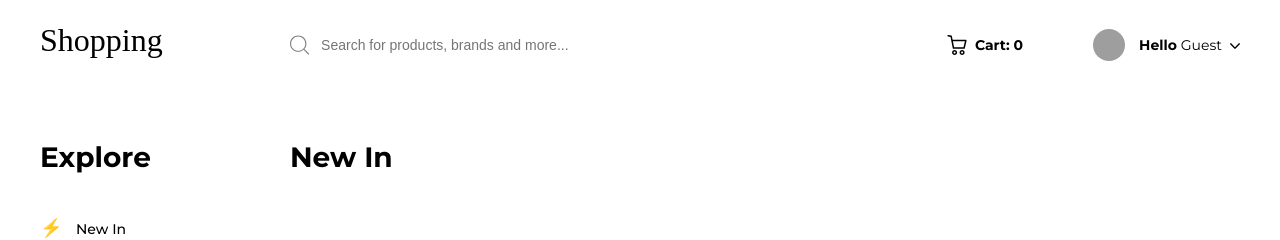
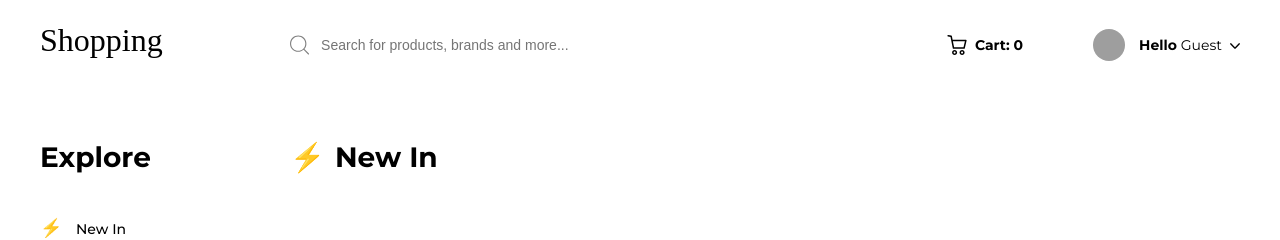
Before and after one commit to Cool-Dev121/next-ecommerce, a Next.js app: page / in a window 1280 px wide. Shown: the top 240 px of the page. Built offline with nearby package versions, Linux system fonts and the light colour scheme; grey boxes are pictures that could not be loaded; a web font is replaced by a local one.

Commit message:
Add header emoji on home page

```diff
--- a/pages/index.js
+++ b/pages/index.js
@@ -10,7 +10,9 @@ export default function Home() {
       </Head>
 
       <main className={styles.main}>
-        <h1 className={styles.title}>New In</h1>
+        <h1 className={styles.title}>
+          <span className={styles.emoji}>⚡</span>New In
+        </h1>
       </main>
     </div>
   );
--- a/pages/index.module.scss
+++ b/pages/index.module.scss
@@ -1,6 +1,16 @@
 .container {
-  .title {
-    font-size: 28px;
-    margin: 0;
+  .main {
+    .title {
+      font-size: 28px;
+      margin: 0;
+
+      .emoji {
+        font-weight: 400;
+        font-family: apple color emoji, segoe ui emoji, noto color emoji,
+          android emoji, emojisymbols, emojione mozilla, twemoji mozilla,
+          segoe ui symbol;
+        margin-right: 10px;
+      }
+    }
   }
 }
```
